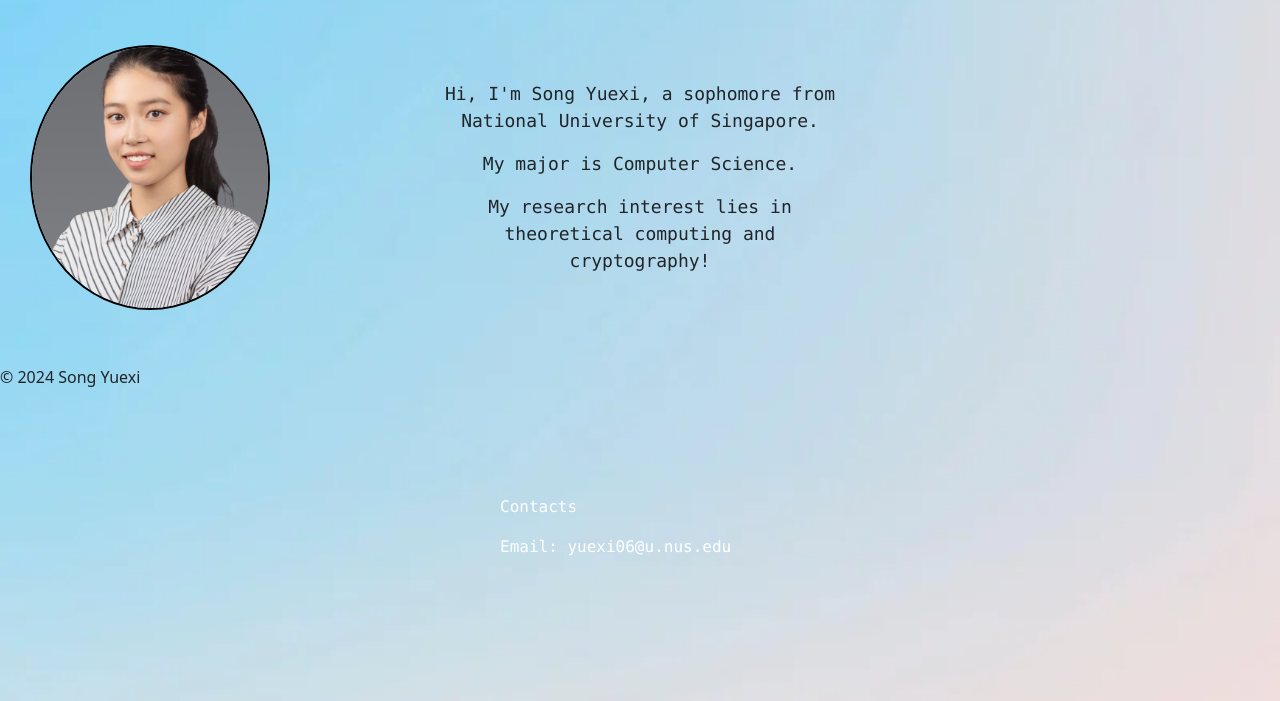
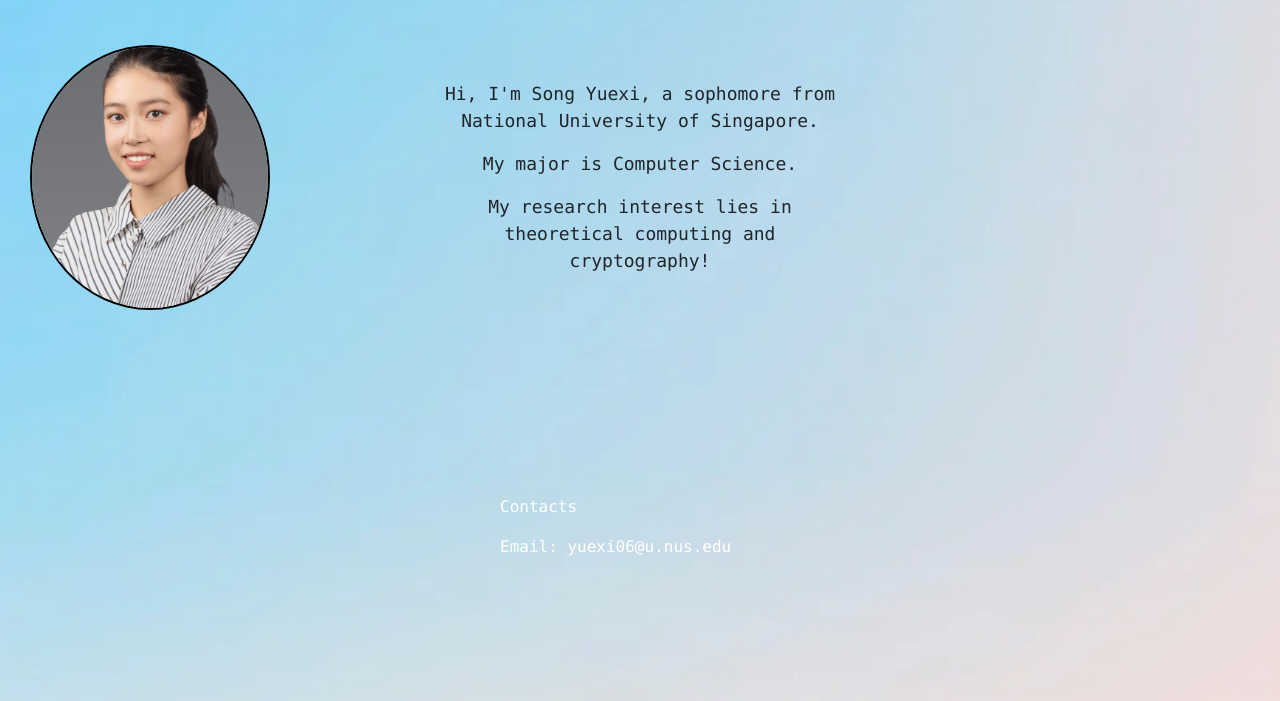
Before and after one commit to YosieSYX/SongYuexi, a plain HTML site: page index.html in a window 1280 px wide. Shown: the part 99-800 px from the top of the page. Drawn offline with nearby package versions, Linux system fonts and the light colour scheme.

Commit message:
Update index.html

```diff
--- a/index.html
+++ b/index.html
@@ -32,8 +32,5 @@
     <p>Email: yuexi06@u.nus.edu</p>
   </div>
 </div>
-<footer class="footer">
-  <p>&copy; 2024 Song Yuexi</p>
-</footer>
 </body>
 </html>
```
